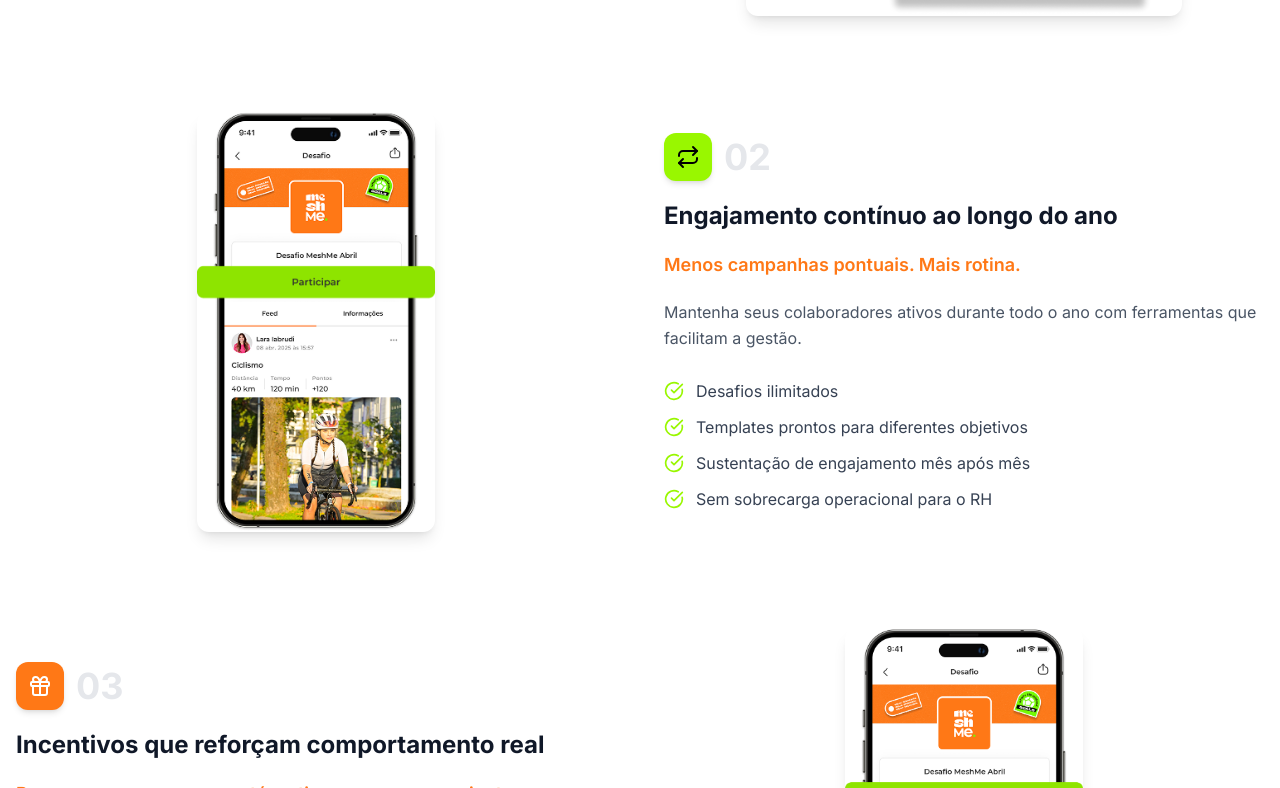
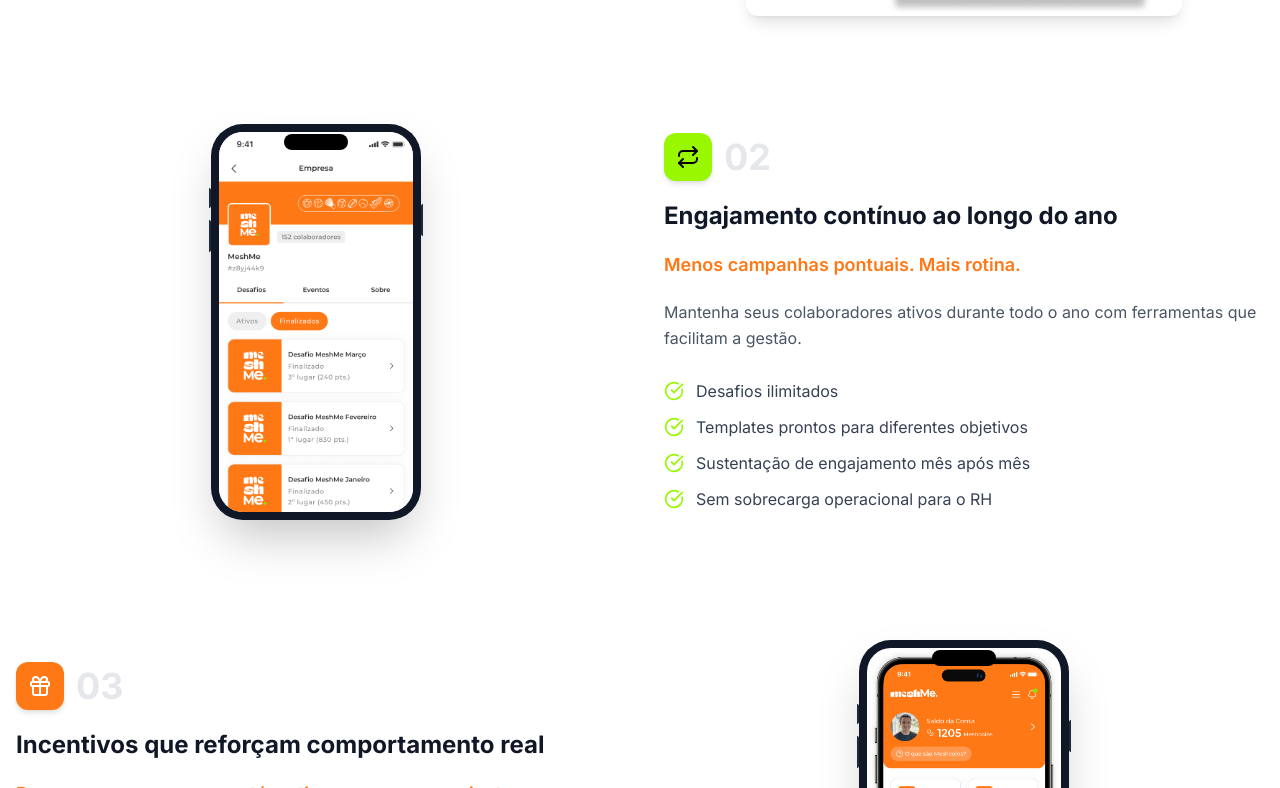
Before and after one commit to meshme-app/meshme-site, a Next.js app: page /para-empresas in a window 1280 px wide. Shown: the part 3412-4200 px from the top of the page. Built offline with nearby package versions, Linux system fonts and the light colour scheme.

Commit message:
feat: update "Para empresas" page with new images
Improve feature engagement and incentive screens with new visuals.

Co-authored-by: null <196791108+rossi-meshme@users.noreply.github.com>

```diff
--- a/components/para-empresas/para-empresas-features.tsx
+++ b/components/para-empresas/para-empresas-features.tsx
@@ -167,12 +167,39 @@ export default function ParaEmpresasFeatures() {
 
               {/* Image Side */}
               <div className={`relative ${index % 2 === 1 ? "lg:order-1" : ""}`}>
-                <div className="relative flex justify-center">
-                  <img
-                    src={feature.image || "/placeholder.svg"}
-                    alt={feature.title}
-                    className="w-auto h-80 md:h-96 lg:h-[420px] object-contain rounded-xl shadow-lg"
-                  />
+                <div className="relative flex justify-center items-center h-80 md:h-96 lg:h-[420px]">
+                  {index === 1 || index === 2 ? (
+                    /* iPhone Frame for features 2 and 3 */
+                    <div className="relative h-full flex items-center">
+                      {/* iPhone Frame */}
+                      <div className="relative w-[180px] md:w-[200px] lg:w-[210px]">
+                        {/* Phone body */}
+                        <div className="relative bg-gray-900 rounded-[2rem] p-2 shadow-2xl">
+                          {/* Dynamic Island */}
+                          <div className="absolute top-2.5 left-1/2 -translate-x-1/2 w-16 h-4 bg-black rounded-full z-10" />
+                          {/* Screen */}
+                          <div className="relative bg-white rounded-[1.5rem] overflow-hidden h-[320px] md:h-[360px] lg:h-[380px]">
+                            <img
+                              src={index === 1 ? "/desafios-finalizados-screen.png" : "/meshcoins-screen.png"}
+                              alt={feature.title}
+                              className="w-full h-full object-cover object-top"
+                            />
+                          </div>
+                        </div>
+                        {/* Side button */}
+                        <div className="absolute right-[-2px] top-20 w-0.5 h-8 bg-gray-800 rounded-l-sm" />
+                        {/* Volume buttons */}
+                        <div className="absolute left-[-2px] top-16 w-0.5 h-5 bg-gray-800 rounded-r-sm" />
+                        <div className="absolute left-[-2px] top-24 w-0.5 h-8 bg-gray-800 rounded-r-sm" />
+                      </div>
+                    </div>
+                  ) : (
+                    <img
+                      src={feature.image || "/placeholder.svg"}
+                      alt={feature.title}
+                      className="w-auto h-80 md:h-96 lg:h-[420px] object-contain rounded-xl shadow-lg"
+                    />
+                  )}
                   {/* Decorative gradient */}
                   <div
                     className={`absolute -z-10 inset-0 ${feature.color} opacity-10 rounded-xl blur-2xl transform scale-105`}
```
Also changed, not shown: public/meshcoins-screen.png (added).
